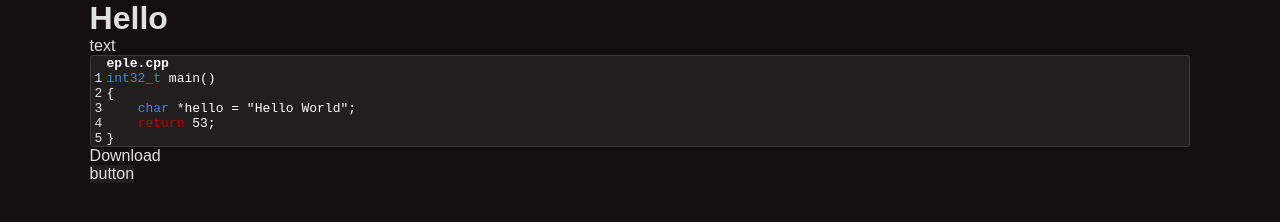
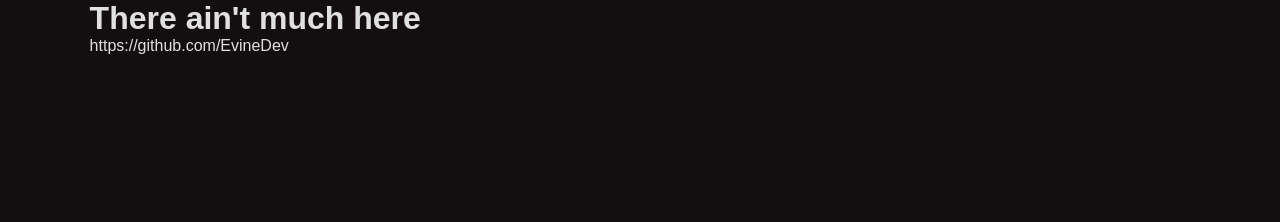
Before and after one commit to EvineDev/unXedDani.github.io, a plain HTML site: page index.html in a window 1280 px wide. Drawn offline with Linux system fonts and the light colour scheme.

Commit message:
Update index.html

```diff
--- a/index.html
+++ b/index.html
@@ -4,25 +4,13 @@
 		<meta charset="utf-8">
 		<meta name="viewport" content="width=device-width, initial-scale=1.0">
 
-		<title>Serial Pony</title>
+		<title>Evine</title>
 		<link rel="stylesheet" href="style.css">
 	</head>
 	<body>
-		<h1>Hello</h1>
+		<h1>There ain't much here</h1>
 		<p>
-			text
+			<a href="https://github.com/EvineDev">https://github.com/EvineDev</a>
 		</p>
-		<div class="code-grid-container">
-			<code class="code-grid-title">eple.cpp</code>
-			<code class="code-grid-line"></code>
-			<code class="code-grid-content">int32_t main()
-{
-	char *hello = "Hello World";
-	return 53;
-}</code>
-		</div>
-		<a href="style.css" download>Download</a><br>
-		<button>button</button>
-		<script type="text/javascript" src="main.js"></script>
 	</body>
 </html>
```
